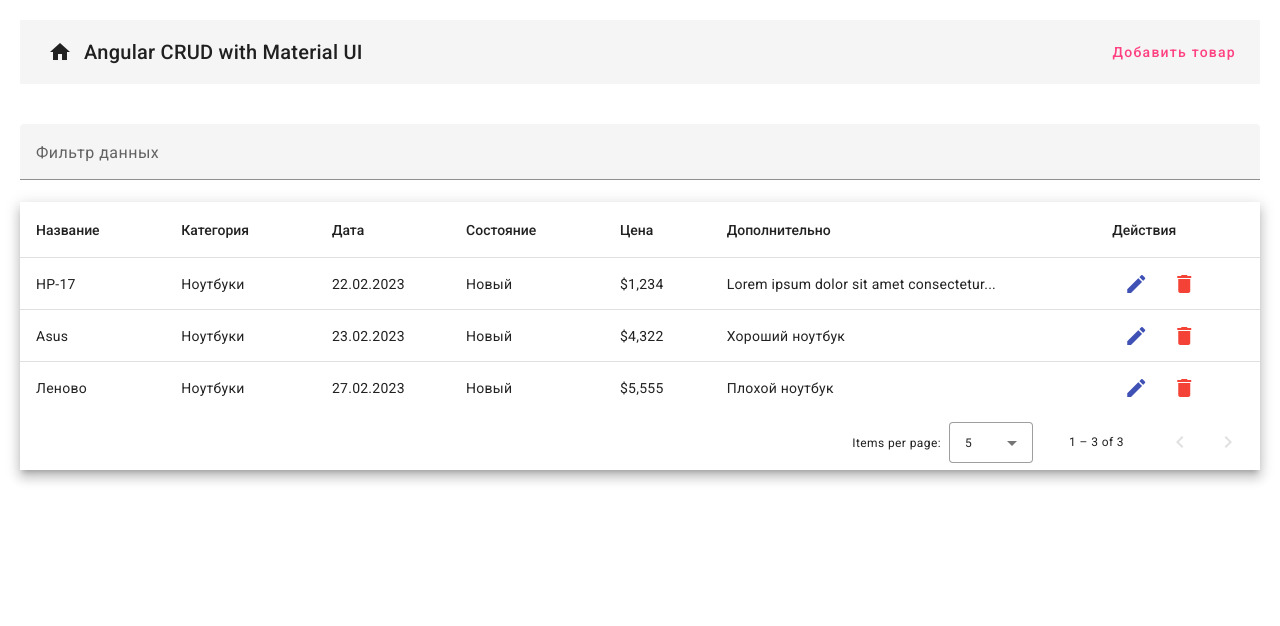
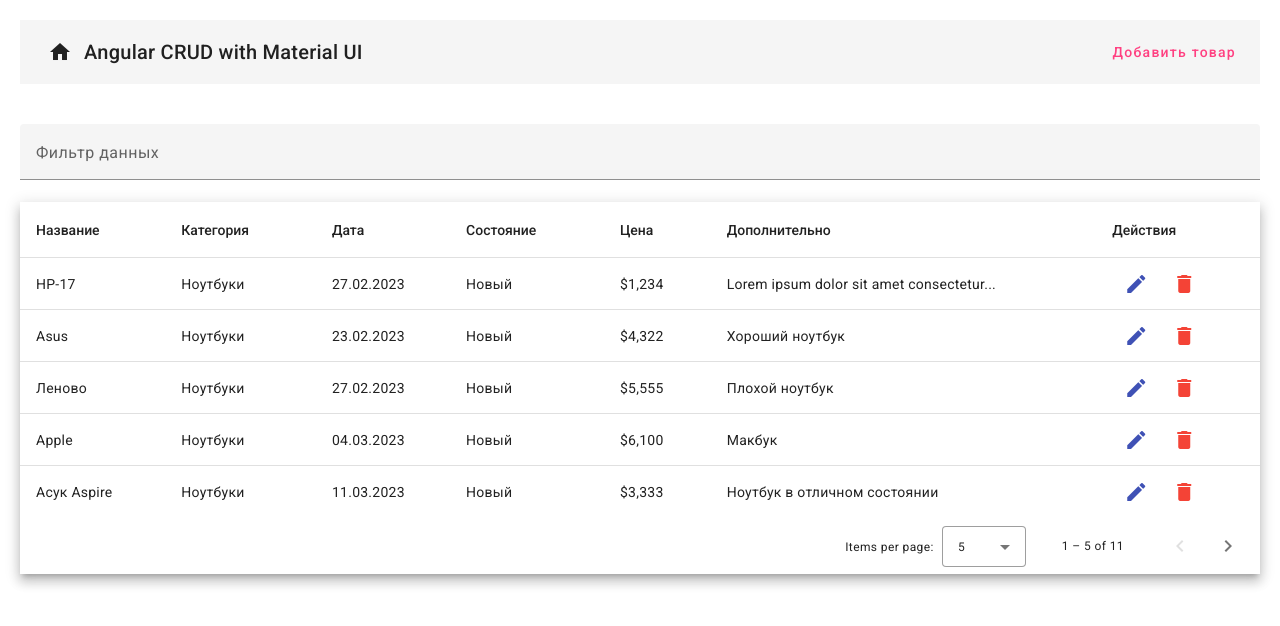
Before and after one commit to SeniorCrashTest/app-crud-material, an Angular app: page / in a window 1280 px wide. Shown: the top 626 px of the page. Built offline with nearby package versions, Linux system fonts and the light colour scheme; data requests are answered from the project's data file.

Commit message:
Добалвены fetch для обновления после заркытия окна

```diff
--- a/db.json
+++ b/db.json
@@ -6,7 +6,7 @@
       "productCondition": "Новый",
       "price": 1234,
       "comment": "Lorem ipsum dolor sit amet consectetur adipisicing elit. Ex ut possimus consequatur ratione eos numquam corporis nulla, sunt nemo, non pariatur, animi amet? Quo fugiat soluta, explicabo vel dolores voluptatem, similique ducimus id temporibus provident possimus reiciendis ipsum facere adipisci accusantium incidunt officia sint numquam laborum reprehenderit dicta recusandae autem.",
-      "date": "2023-02-22T22:00:00.000Z",
+      "date": "2023-02-27T22:00:00.000Z",
       "id": 2
     },
     {
@@ -26,6 +26,78 @@
       "comment": "Плохой ноутбук",
       "date": "2023-02-27T22:00:00.000Z",
       "id": 4
+    },
+    {
+      "name": "Apple",
+      "category": "Ноутбуки",
+      "productCondition": "Новый",
+      "price": 6100,
+      "comment": "Макбук",
+      "date": "2023-03-04T22:00:00.000Z",
+      "id": 5
+    },
+    {
+      "name": "Асук Aspire",
+      "category": "Ноутбуки",
+      "productCondition": "Новый",
+      "price": 3333,
+      "comment": "Ноутбук в отличном состоянии",
+      "date": "2023-03-11T22:00:00.000Z",
+      "id": 6
+    },
+    {
+      "name": "Асук Aspire 2",
+      "category": "Ноутбуки",
+      "productCondition": "Новый",
+      "price": 3333,
+      "comment": "Ноутбук в отличном состоянии",
+      "date": "2023-03-11T22:00:00.000Z",
+      "id": 7
+    },
+    {
+      "name": "Асук Aspire 3",
+      "category": "Ноутбуки",
+      "productCondition": "Новый",
+      "price": 3333,
+      "comment": "Ноутбук в отличном состоянии",
+      "date": "2023-03-11T22:00:00.000Z",
+      "id": 8
+    },
+    {
+      "name": "Асук Aspire 4",
+      "category": "Ноутбуки",
+      "productCondition": "Новый",
+      "price": 3333,
+      "comment": "Ноутбук в отличном состоянии",
+      "date": "2023-03-11T22:00:00.000Z",
+      "id": 9
+    },
+    {
+      "name": "Асук Aspire 5",
+      "category": "Ноутбуки",
+      "productCondition": "Новый",
+      "price": 3333,
+      "comment": "Ноутбук в отличном состоянии",
+      "date": "2023-03-11T22:00:00.000Z",
+      "id": 10
+    },
+    {
+      "name": "Асук Aspire 6",
+      "category": "Ноутбуки",
+      "productCondition": "Новый",
+      "price": 3333,
+      "comment": "Ноутбук в отличном состоянии",
+      "date": "2023-03-11T22:00:00.000Z",
+      "id": 11
+    },
+    {
+      "name": "Асук Aspire 7",
+      "category": "Ноутбуки",
+      "productCondition": "Новый",
+      "price": 3333,
+      "comment": "Ноутбук в отличном состоянии",
+      "date": "2023-03-11T22:00:00.000Z",
+      "id": 12
     }
   ]
 }
--- a/src/app/app.component.ts
+++ b/src/app/app.component.ts
@@ -50,6 +50,7 @@ export class AppComponent implements OnInit {
 			width: '30%'
 		}).afterClosed().subscribe(res => {
 			console.log(res);
+			this.fetchData();
 		});
 	}
 
@@ -59,6 +60,7 @@ export class AppComponent implements OnInit {
 			data: row
 		}).afterClosed().subscribe(res => {
 			console.log(res);
+			this.fetchData();
 		});
 	}
 
--- a/src/app/dialog/dialog.component.html
+++ b/src/app/dialog/dialog.component.html
@@ -52,7 +52,8 @@
 
 	<div [align]="'end'" mat-dialog-actions>
 		<button mat-dialog-close="" mat-raised-button>Отмена</button>
-		<button (click)="addProduct()" [disabled]="form.invalid" color="accent" mat-raised-button>Сохранить</button>
+		<button (click)="editData ? updateProduct() : addProduct()" [disabled]="form.invalid" color="accent"
+			mat-raised-button>{{editData ? 'Изменить' : 'Сохранить'}}</button>
 	</div>
 	</form>
 
--- a/src/app/dialog/dialog.component.ts
+++ b/src/app/dialog/dialog.component.ts
@@ -16,22 +16,36 @@ export class DialogComponent implements OnInit {
 	constructor(private fb: FormBuilder, private http: HttpService, private dialogRef: MatDialogRef<DialogComponent>, @Inject(MAT_DIALOG_DATA) public editData: any) {}
 
   ngOnInit(): void {
-		this.initializeForm();
+		this.initializeForm()
 	}
 
   addProduct(): void {
 		if(this.form.invalid) return
 
-		this.http.createData(this.form.value).subscribe({
+		this.http.createData(this.form.value)
+		.subscribe({
 			next: res => {
-				console.log(res);
-				this.form.reset()
+				console.log('Added product:', res);
+				this.form.reset();
 				this.dialogRef.close('create');
 			},
 			error: err => console.log(err)
 		})
 	}
 
+  updateProduct(): void {
+		if(this.form.invalid) return
+
+		this.http.updateData(this.form.value, this.editData.id)
+		.subscribe({
+			next: res => {
+				console.log('Updated product:', res);
+				this.form.reset()
+				this.dialogRef.close('updated');
+			},
+			error: err => console.log(err)
+		})
+	}
 
 	private initializeForm(): void {
 		this.form = this.fb.group({
```
